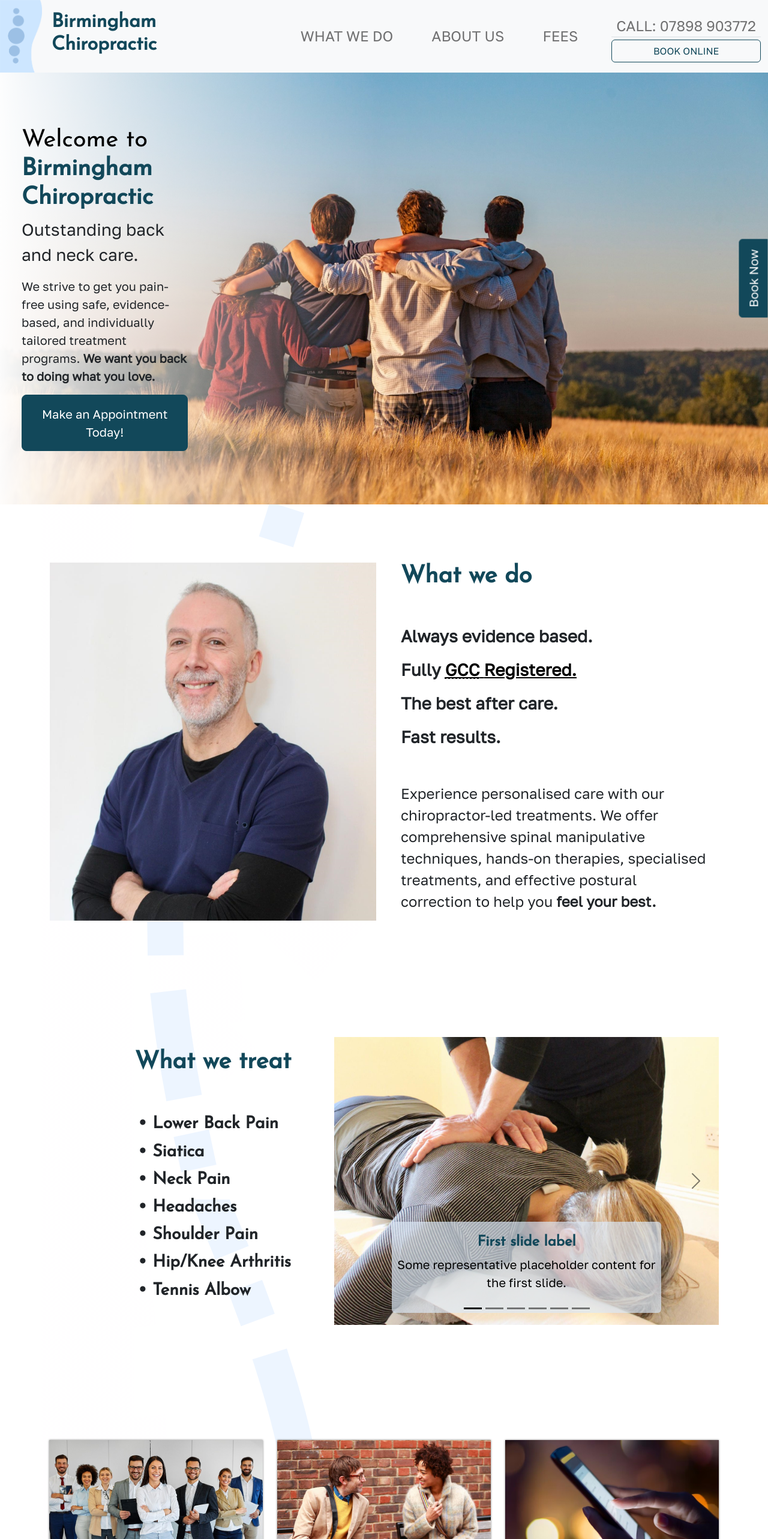
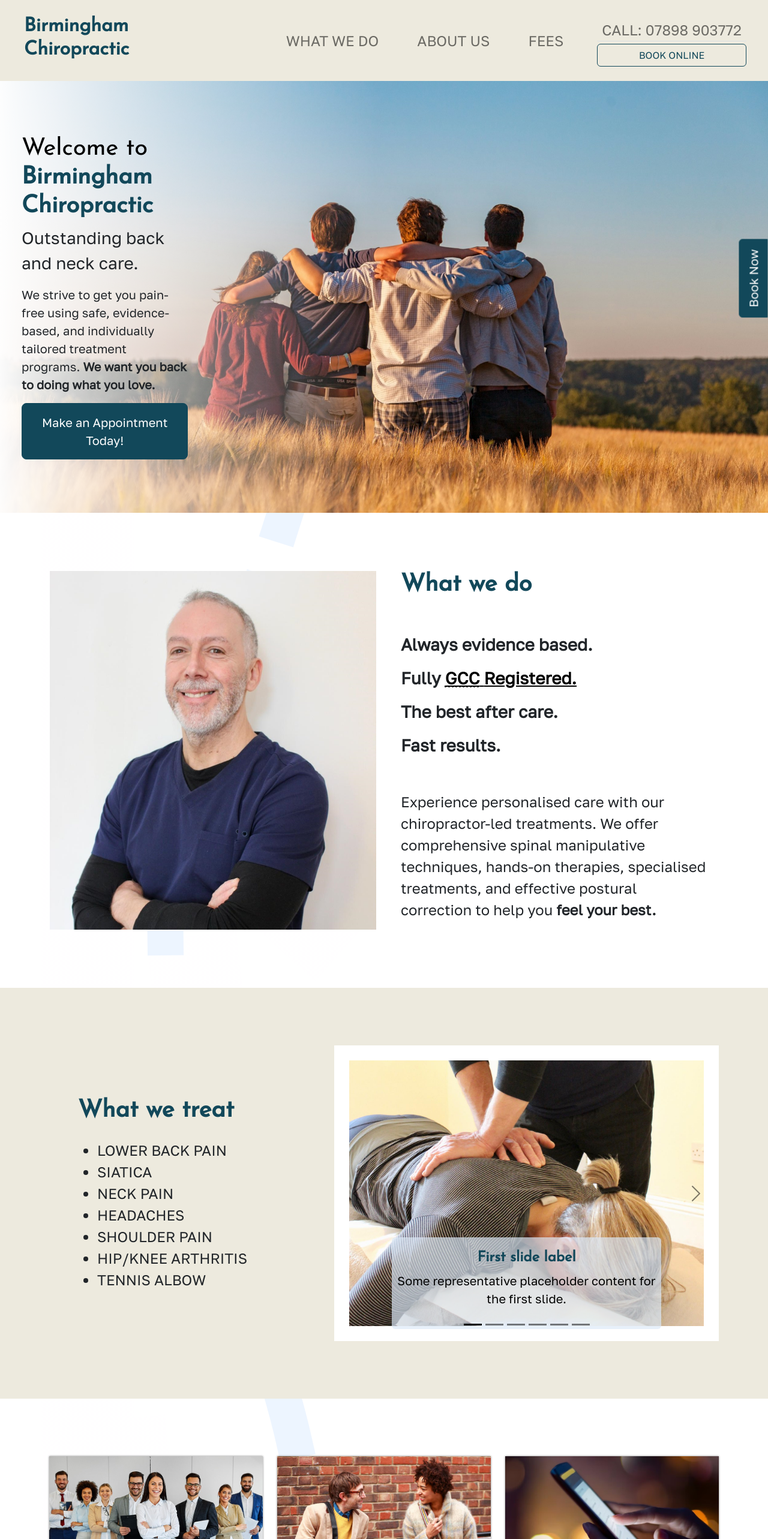
Before and after one commit to BGrowcott/chirofun, a React (Create React App) app in the folder client/: page / in a window 1280 px wide. Shown: the top 2566 px of the page at 60% size. Built offline with nearby package versions, Linux system fonts and the light colour scheme.

Commit message:
homepageChanges

```diff
--- a/client/src/components/Header.js
+++ b/client/src/components/Header.js
@@ -15,16 +15,15 @@ const Header = () => {
 
   return (
     <header>
-            <nav className="navbar navbar-expand-md navbar-light bg-light p-0">
+      <nav
+        className="navbar navbar-expand-md navbar-light p-4"
+        style={{ backgroundColor: "#EDEADE" }}
+      >
         <div className="container-fluid ps-0">
-                    <Link
-                        className="navbar-brand p-0 d-flex align-items-center"
-                        to={"/"}
-                    >
-                        <img width={"70"} src={logo} />
+          <Link className="navbar-brand p-0 d-flex align-items-center" to={"/"}>
+            {/* <img width={"70"} src={logo} /> */}
             <h1 className="ms-3 h2 text-dark fw-bold josefinSans-text">
-                            <span className="d-block">Birmingham</span>{" "}
-                            Chiropractic
+              <span className="d-block">Birmingham</span> Chiropractic
             </h1>
           </Link>
           <button
@@ -44,10 +43,7 @@ const Header = () => {
           >
             <ul className="navbar-nav align-items-center text-uppercase fs-4">
               <li className="nav-item navDropDownContainer">
-                                <Link
-                                    className="nav-link mx-xl-4 mx-lg-2"
-                                    to={"/portfolio"}
-                                >
+                <Link className="nav-link mx-xl-4 mx-lg-2" to={"/portfolio"}>
                   What We Do
                 </Link>
                 <div
@@ -62,10 +58,7 @@ const Header = () => {
                 </div>
               </li>
               <li className="nav-item">
-                                <Link
-                                    className="nav-link mx-xl-4 mx-lg-2"
-                                    to={"/about"}
-                                >
+                <Link className="nav-link mx-xl-4 mx-lg-2" to={"/about"}>
                   About Us
                 </Link>
               </li>
@@ -82,7 +75,11 @@ const Header = () => {
                   >
                     Call: 07898 903772
                   </a>
-                                    <a href="https://www.fresha.com/a/birmingham-chiropractic-birmingham-264-alcester-road-south-xp8i2pdf/booking?menu=true" target="_blank"  className="btn btn-outline-dark">
+                  <a
+                    href="https://www.fresha.com/a/birmingham-chiropractic-birmingham-264-alcester-road-south-xp8i2pdf/booking?menu=true"
+                    target="_blank"
+                    className="btn btn-outline-dark"
+                  >
                     Book Online
                   </a>
                 </div>
--- /dev/null
+++ b/client/src/components/NewPatient.js
@@ -0,0 +1,20 @@
+function NewPatient() {
+  return (
+    <div className="py-5">
+      <div
+        className="container d-flex flex-column align-items-center justify-content-center p-5"
+        style={{ backgroundColor: "#EDEADE" }}
+      >
+        <h3 className="fs-1 fw-bold josefinSans-text mb-4">
+          New Patient Special
+        </h3>
+        {/* Center content both horizontally and vertically */}
+        <div className="d-flex align-items-center justify-content-center fs-3">
+          <p className="text-light bg-dark m-0 p-3">Start Now</p>
+        </div>
+      </div>
+    </div>
+  );
+}
+
+export default NewPatient;
--- a/client/src/components/TherapyCarousel.js
+++ b/client/src/components/TherapyCarousel.js
@@ -17,13 +17,18 @@ function TherapyCarousel() {
 
   return (
     <>
-      <div>
+      <div className="" style={{ backgroundColor: "#EDEADE" }}>
         <div className="container-md py-5">
           <div className="row">
             <div className="col-5">
-              <div className="h-100 w-100 d-flex flex-column justify-content-center align-items-end p-5 josefinSans-text ">
-                <h3 className="fs-1 fw-bold text-dark pb-5">What we treat</h3>
-                <ul className="fs-3 fw-bold we-treat-list">
+              <div className="h-100 w-100 d-flex flex-column justify-content-center align-items-start p-5 ">
+                <h3 className="text-dark fs-1 fw-bold py-3 josefinSans-text">
+                  What we treat
+                </h3>
+                <ul
+                  className="fs-4 we-treat-list text-uppercase"
+                  style={{ color: "#212529" }}
+                >
                   <li>Lower Back Pain</li>
                   <li>Siatica</li>
                   <li>Neck Pain</li>
@@ -32,6 +37,13 @@ function TherapyCarousel() {
                   <li>Hip/Knee Arthritis</li>
                   <li>Tennis Albow</li>
                 </ul>
+                {/* <p className="fs-4">
+                  Lorem ipsum dolor sit amet, consectetur adipiscing elit. Sed
+                  sit amet vulputate nibh. Aenean rhoncus tellus non viverra
+                  euismod. Proin auctor justo a odio dapibus, et molestie velit
+                  vulputate. Praesent ornare, nisl ac consequat maximus, erat
+                  lorem vestibulum justo, eget consequat justo ante eget enim.
+                </p> */}
               </div>
             </div>
             <div
@@ -61,7 +73,7 @@ function TherapyCarousel() {
                   >
                     <img
                       src={slide.image}
-                      className="d-block w-100"
+                      className="d-block w-100 carousel-border"
                       alt="..."
                     />
                     <div className="carousel-caption d-none d-md-block bg-light-fade rounded">
--- a/client/src/index.css
+++ b/client/src/index.css
@@ -23,6 +23,10 @@ main {
 
 .bg-light-fade {
   background-color: #dce9f8af;
+}
+
+.bg-dark {
+  background-color: #19647e;
 }
 
 #profile {
@@ -82,7 +86,7 @@ main {
   border: 1px solid black;
 }
 
-.nav-brand-container {
+/* .nav-brand-container {
   width: 50px;
   height: 50px;
   box-shadow: 1px 1px 1px rgba(93, 163, 168, 0.598);
@@ -98,7 +102,7 @@ main {
   box-shadow: 3px 3px 8px rgba(48, 93, 96, 0.598);
   width: 52px;
   height: 52px;
-}
+} */
 
 .links-intro-container {
   display: flex;
@@ -283,7 +287,7 @@ main {
 }
 
 .link-card-cover:hover {
-  background-color: rgba(55, 57, 46, 0.5);
+  background-color: rgba(237, 234, 222, 0.5);
   cursor: pointer;
 }
 
@@ -293,13 +297,6 @@ main {
   opacity: 1;
 }
 
-.we-treat-list li::before {
-  content: "• ";
-  color: #212529;
-  font-size: 1.1em;
+.carousel-border {
+  border: solid white 25px;
 }
-
-.we-treat-list {
-  list-style-type: none;
-  padding-left: 0;
-}
--- a/client/src/pages/Home.js
+++ b/client/src/pages/Home.js
@@ -8,6 +8,7 @@ import OtherInfoNav from "../components/OtherInfoNav";
 import WhatWeDo from "../components/WhatWeDo";
 import WhatWeDoNav from "../components/WhatWeDoNav";
 import TherapyCarousel from "../components/TherapyCarousel";
+import NewPatient from "../components/NewPatient";
 
 const Home = () => {
   return (
@@ -17,11 +18,13 @@ const Home = () => {
         {/* <hr></hr> */}
         <WhatWeDo></WhatWeDo>
         {/* <hr></hr> */}
+
         <TherapyCarousel></TherapyCarousel>
         {/* <hr></hr> */}
         <OtherInfoNav></OtherInfoNav>
         {/* <hr></hr> */}
         <WhatWeDoNav></WhatWeDoNav>
+        <NewPatient></NewPatient>
 
         {/* TODO: Make this into it's own component */}
         <div className="container-md">
```
Lines whose indentation alone changed are shown as unchanged.
